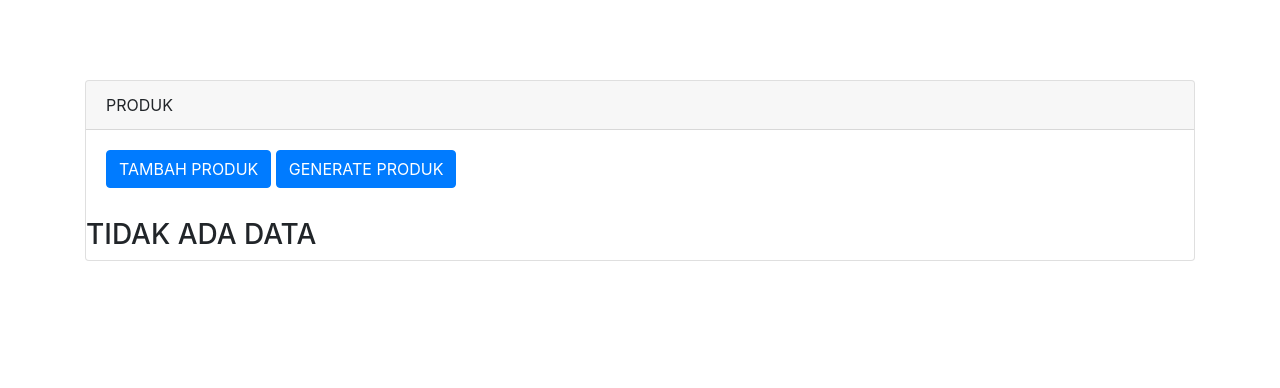
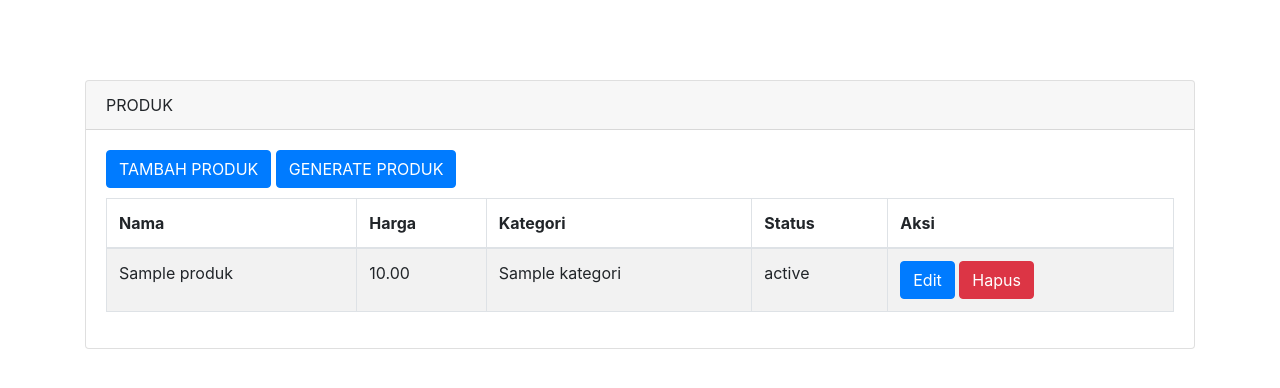
Before and after one commit to TRakryan7/test_fatsprint, a Django app: page / in a window 1280 px wide. Shown: the top 388 px of the page. Run offline with Django 5.2, Linux system fonts and the light colour scheme; tables that the repository leaves empty hold one stand-in row (values such as "Sample post"); some libraries are stand-ins or nearby versions.

Commit message:
fixing card

```diff
--- a/fastprint_test/app/controllers/product_controller.py
+++ b/fastprint_test/app/controllers/product_controller.py
@@ -5,7 +5,7 @@ from ..forms import ProdukForm
 from ..helper import helper
 
 def produk_list(request):
-    produk = Produk.objects.filter(status_id=39).select_related('status').select_related('kategori').values('id', 'nama_produk', 'harga', 'status__nama_status', 'kategori__nama_kategori')
+    produk = Produk.objects.filter(status_id=1).select_related('status').select_related('kategori').values('id', 'nama_produk', 'harga', 'status__nama_status', 'kategori__nama_kategori')
     # print("product", produk)
     return render(request, 'produk_list.html', {'produk': produk})
 
--- a/fastprint_test/app/templates/produk_list.html
+++ b/fastprint_test/app/templates/produk_list.html
@@ -38,9 +38,9 @@
               </tbody>
             </table>
             {% else %}
+              <h3>TIDAK ADA DATA</h3>
+            {% endif %}
           </div>
-          <h3>TIDAK ADA DATA</h3>
-          {% endif %}
         </div>
       </div>
     </div>
```
